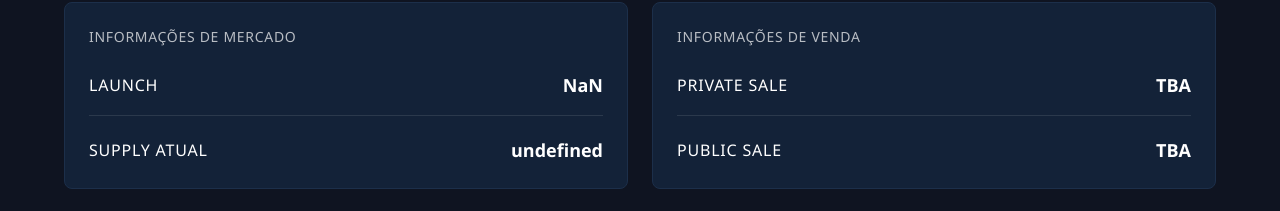
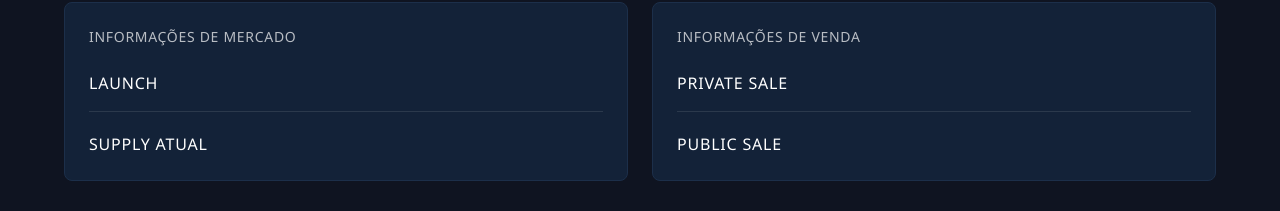
Before and after one commit to ItaloAraujodev/front-lootlab, a Next.js app: page /details/1 in a window 1280 px wide. Shown: the part 978-1189 px from the top of the page. Built offline with nearby package versions, Linux system fonts and the light colour scheme; no server answers.

Commit message:
feat: add safe number conversion and supply formatting functions in MarketInfoGrid

```diff
--- a/src/components/Others/InfoDetails/MarketInfoGrid/index.tsx
+++ b/src/components/Others/InfoDetails/MarketInfoGrid/index.tsx
@@ -1,5 +1,3 @@
-"use client";
-
 import usePostStore from "@/stores/post.store";
 import CardInfo from "../CardInfo";
 import MarketInfo from "../MarketInfo";
@@ -9,34 +7,52 @@ function MarketInfoGrid() {
   const { post } = usePostStore();
   const launchInfo = post?.launchInfo;
 
+  // Função auxiliar para converter valores com segurança
+  const safeNumber = (value: any) => {
+    if (value === undefined || value === null || value === "") return 0;
+    const num = Number(value);
+    return isNaN(num) ? 0 : num;
+  };
+
+  // Função para formatar o supply atual com base na categoria
+  const formatSupply = (value: any, category: string) => {
+    const supply = safeNumber(value);
+    if (supply === 0) return "";
+
+    return category === "NFT Artes"
+      ? formatCurrency(supply, category, true)
+      : String(supply);
+  };
+
   return (
     <div className="grid gap-6 md:grid-cols-2">
       <CardInfo title="INFORMAÇÕES DE MERCADO">
         <div className="space-y-1">
           <MarketInfo title="Launch">
             <span>
-              {String(new Date(launchInfo?.launchDate || "").getFullYear()) ||
-                ""}
+              {launchInfo?.launchDate
+                ? String(new Date(launchInfo.launchDate).getFullYear())
+                : ""}
             </span>
           </MarketInfo>
+
           <MarketInfo title="Supply Atual">
-            {post?.category === "NFT Artes"
-              ? formatCurrency(
-                  Number(launchInfo?.currentSupply),
-                  post?.category,
-                  true,
-                )
-              : String(launchInfo?.currentSupply) || ""}
+            {formatSupply(launchInfo?.currentSupply, post?.category || "")}
           </MarketInfo>
+
           {post?.category === "NFT Jogos" && (
             <>
               <MarketInfo title="Market Cap">
-                {formatCurrency(launchInfo?.marketCap, post?.category)}
+                {formatCurrency(
+                  safeNumber(launchInfo?.marketCap),
+                  post.category,
+                )}
               </MarketInfo>
+
               <MarketInfo title="Supply Total">
                 {formatCurrency(
-                  Number(launchInfo?.totalSupply),
-                  post?.category,
+                  safeNumber(launchInfo?.totalSupply),
+                  post.category,
                 )}
               </MarketInfo>
             </>
@@ -47,10 +63,19 @@ function MarketInfoGrid() {
       <CardInfo title="INFORMAÇÕES DE VENDA">
         <div className="space-y-1">
           <MarketInfo title="Private Sale">
-            {formatCurrency(launchInfo?.privateSale, post?.category, true)}
+            {formatCurrency(
+              safeNumber(launchInfo?.privateSale),
+              post?.category || "",
+              true,
+            )}
           </MarketInfo>
+
           <MarketInfo title="Public Sale">
-            {formatCurrency(launchInfo?.publicSale, post?.category, true)}
+            {formatCurrency(
+              safeNumber(launchInfo?.publicSale),
+              post?.category || "",
+              true,
+            )}
           </MarketInfo>
         </div>
       </CardInfo>
```
